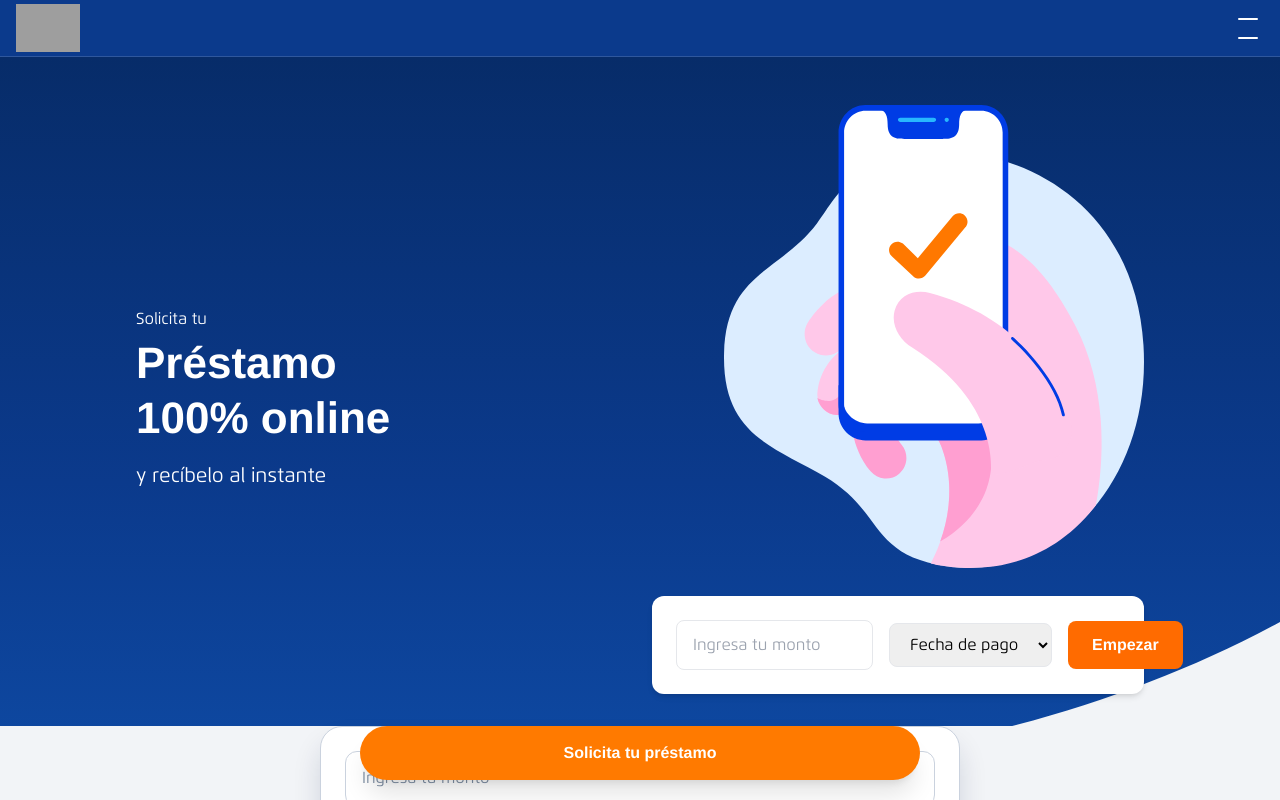
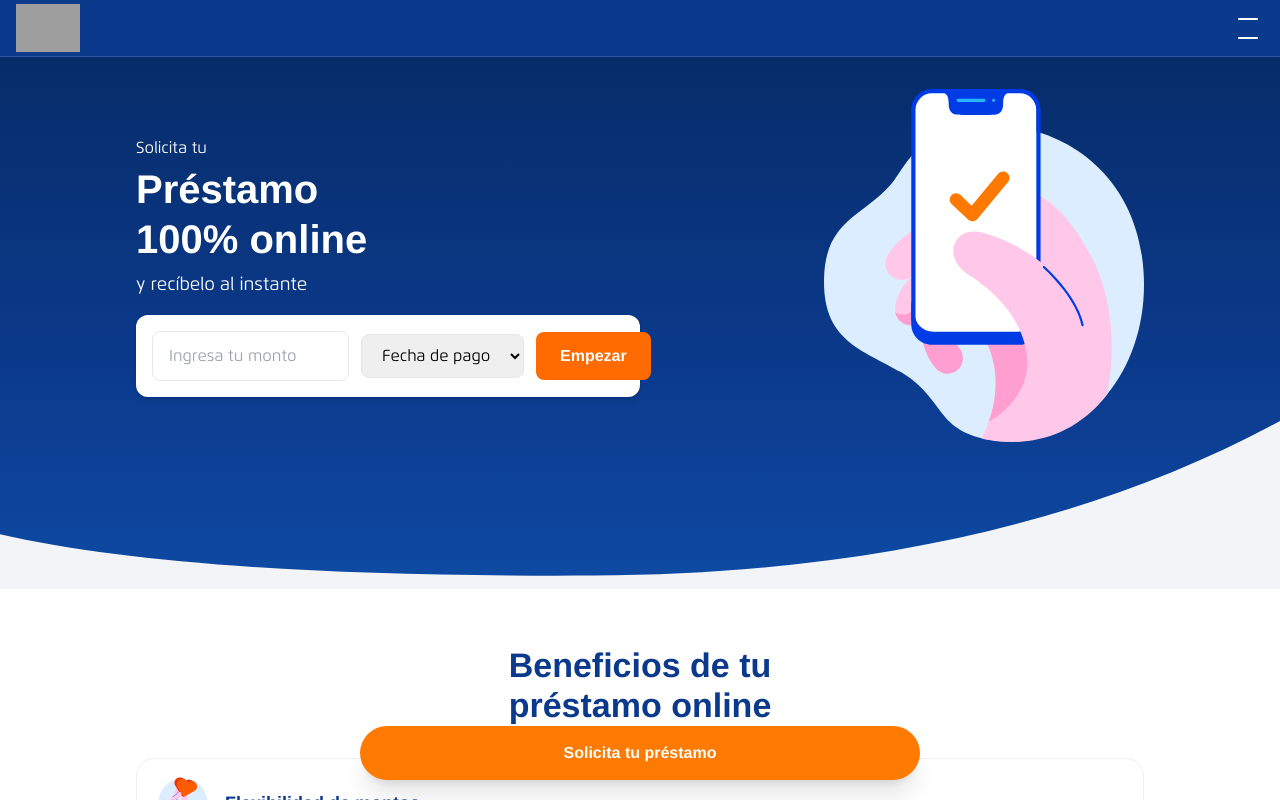
Before and after one commit to bcpevaluate-collab/evaluate-bcp, a Next.js app: page / in a window 1280 px wide. Shown: the top 800 px of the page. Built offline with nearby package versions, Linux system fonts and the light colour scheme; grey boxes are pictures that could not be loaded; a web font is replaced by a local one.

Commit message:
feat(hero): mejorar versión desktop con layout responsive

```diff
--- a/app/page.tsx
+++ b/app/page.tsx
@@ -7,14 +7,19 @@ import FormSection from "@/components/FormSection";
 const StepsSlider = dynamic(() => import("@/components/StepsSlider"), { ssr: false });
 const FAQ = dynamic(() => import("@/components/FAQ"), { ssr: false });
 const CTABox = dynamic(() => import("@/components/CTABox"), { ssr: false });
-const LegalNote = dynamic(() => import("@/components/LegalNote"), { ssr: false }); // 👈 nuevo
+const LegalNote = dynamic(() => import("@/components/LegalNote"), { ssr: false });
 const CTASticky = dynamic(() => import("@/components/CTASticky"), { ssr: false });
 
 export default function Page() {
   return (
     <>
       <Hero />
-      <FormSection />
+
+      {/* Formulario global SOLO mobile */}
+      <div className="md:hidden">
+        <FormSection />
+      </div>
+
       <Benefits />
       <StepsSlider />
 
--- a/components/Hero.tsx
+++ b/components/Hero.tsx
@@ -4,62 +4,33 @@ import Image from "next/image";
 export default function Hero() {
   return (
     <section
-      className="relative overflow-hidden text-white"
+      className="relative overflow-hidden text-white pb-36"
       style={{
         background:
           "linear-gradient(180deg, #072C69 0%, #0B3A8C 58%, #0E4AA4 100%)",
       }}
     >
-      {/* ===== MOBILE ===== */}
-      <div className="container-max relative z-10 pt-6 pb-36 md:hidden">
-        <p className="text-[14px] font-[400] mb-1">Solicita tu</p>
+      {/* Contenido texto + formulario desktop */}
+      <div className="container-max relative z-10 pt-6 md:pt-8">
+        <div className="grid grid-cols-12 items-center">
+          {/* Columna izquierda */}
+          <div className="col-span-12 md:col-span-6">
+            <p className="text-[14px] md:text-[16px] font-[400] mb-1">
+              Solicita tu
+            </p>
 
-        <h1 className="text-[32px] font-[600] leading-[1.25] mb-2 max-w-[22rem]">
-          <span>Préstamo</span>
-          <br />
-          <span>100% online</span>
-        </h1>
-
-        <p className="text-[16px] font-[400] mt-1">y recíbelo al instante</p>
-
-        {/* Imagen flotante solo mobile */}
-        <Image
-          src="/hero-illustration.svg"
-          alt="Préstamo online"
-          width={180}
-          height={180}
-          priority
-          className="pointer-events-none absolute right-3 top-1/2 -translate-y-1/2 z-10 w-[140px] h-auto"
-        />
-      </div>
-
-      {/* ===== DESKTOP ===== */}
-      <div className="hidden md:block container-max relative z-10 pt-12 pb-24">
-        <div className="grid grid-cols-12 items-center gap-6">
-          {/* Texto */}
-          <div className="col-span-6">
-            <p className="text-[16px] font-[400] mb-1">Solicita tu</p>
-            <h1 className="text-[44px] font-[600] leading-[1.25] mb-4 max-w-lg">
+            <h1 className="text-[32px] md:text-[40px] font-[600] leading-[1.25] mb-2 max-w-[22rem]">
               <span>Préstamo</span>
               <br />
               <span>100% online</span>
             </h1>
-            <p className="text-[20px] font-[400]">y recíbelo al instante</p>
-          </div>
 
-          {/* Imagen + formulario */}
-          <div className="col-span-6 flex flex-col items-end">
-            <Image
-              src="/hero-illustration.svg"
-              alt="Préstamo online"
-              width={420}
-              height={420}
-              priority
-              className="w-[360px] lg:w-[420px] h-auto mb-6"
-            />
+            <p className="text-[16px] md:text-[18px] font-[400] mt-1 mb-4">
+              y recíbelo al instante
+            </p>
 
-            {/* Formulario solo desktop */}
-            <div className="bg-white rounded-xl shadow-md p-6 flex gap-4 items-center w-full max-w-lg">
+            {/* Formulario SOLO desktop */}
+            <div className="hidden md:flex bg-white rounded-xl shadow-md p-4 gap-3 items-center w-full max-w-lg">
               <input
                 type="text"
                 placeholder="Ingresa tu monto"
@@ -73,10 +44,22 @@ export default function Hero() {
               </button>
             </div>
           </div>
+
+          {/* Columna derecha → ilustración */}
+          <div className="hidden md:block col-span-6">
+            <Image
+              src="/hero-illustration.svg"
+              alt="Préstamo online"
+              width={320}
+              height={320}
+              priority
+              className="ml-auto"
+            />
+          </div>
         </div>
       </div>
 
-      {/* Curva */}
+      {/* Curva inferior */}
       <svg
         viewBox="0 0 1200 168"
         preserveAspectRatio="none"
@@ -87,6 +70,7 @@ export default function Hero() {
         <path
           d="M1200 0v168H0v-54.708c118.333 28.97 304 42.722 557 41.26C810 153.087 1024.333 101.57 1200 0z"
           fill="#F2F4F7"
+          fillRule="evenodd"
         />
       </svg>
     </section>
```
